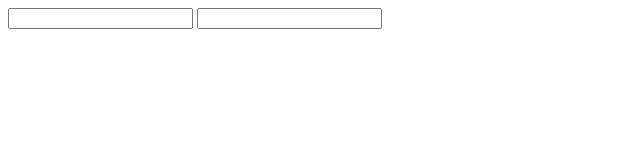
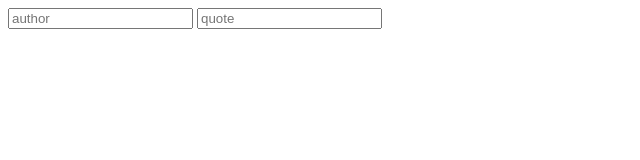
Before and after one commit to sinskiy/exercises-for-programmers, a plain HTML site: page 3/index.html in a window 1280 px wide. Shown: the full height of the page, 0-640 px from the left. Drawn offline with Linux system fonts and the light colour scheme.

Commit message:
refactor: add placeholder to inputs

```diff
--- a/3/index.html
+++ b/3/index.html
@@ -7,8 +7,8 @@
     <script src="script.js" defer></script>
   </head>
   <body>
-    <input type="text" name="author" id="author" />
-    <input type="text" name="quote" id="quote" />
+    <input type="text" name="author" id="author" placeholder="author" />
+    <input type="text" name="quote" id="quote" placeholder="quote" />
     <output class="refactored-quote"></output>
   </body>
 </html>
```
